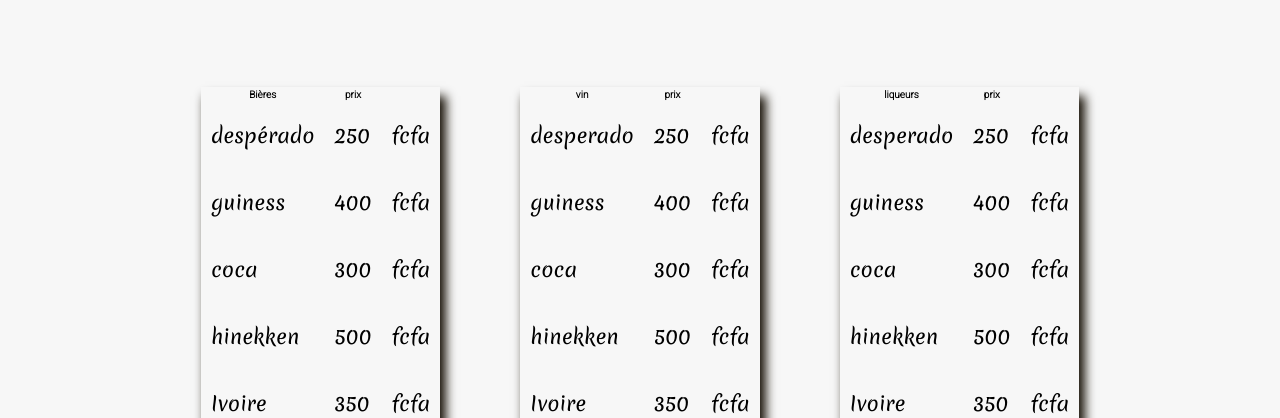
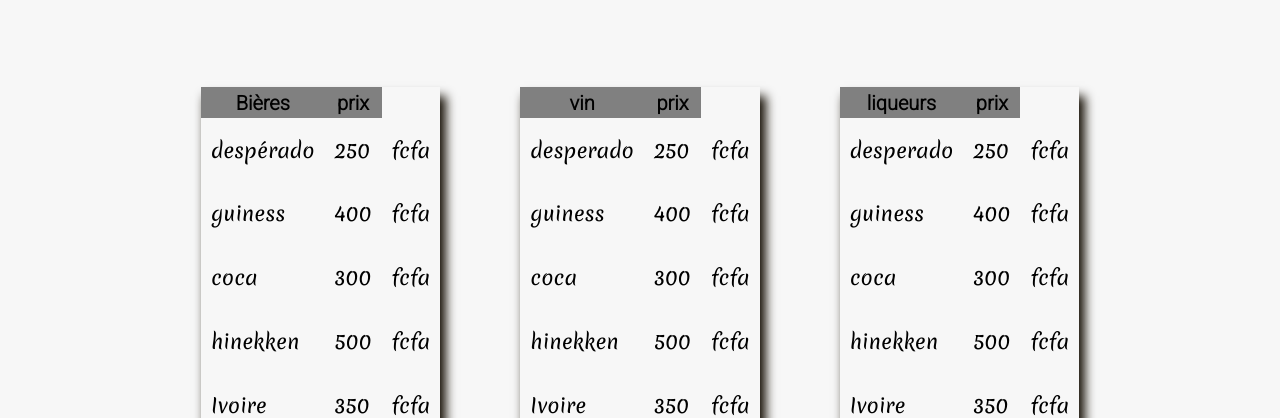
Before and after one commit to starkspartacus/LePoloBar, a plain HTML site: page index.html in a window 1280 px wide. Shown: the part 861-1279 px from the top of the page. Drawn offline with Linux system fonts and the light colour scheme.

Commit message:
bg carte style.css

```diff
--- a/index.html
+++ b/index.html
@@ -15,7 +15,8 @@
         <nav class="nav-bar" id="navigation">
             <a href="#" id="titre" class="titre">POLO BAR <img src="ressources/polo1-.png" alt=""></a>
             <a href="#" class="item-nav">acceuil</a>
-            <a href="#" class="item-nav">bars</a>
+            <a href="#" class="item-nav">bars
+            </a>
             <a href="#" class="item-nav">boisson</a>
             <a href="#" class="item-nav">contact</a>
             <a href="#" class="item-nav">réservation</a>
@@ -23,7 +24,7 @@
         </nav>
 
 
-        <h1> Polo bar internationnal</h1>
+        <h1> Polo Bar internationnal</h1>
         <h2>nous sommes acctuellement ouvert</h2>
         <a href="#section-reserve" id="arrow">reservez votre fête maintenant</a>
     </header>
@@ -34,34 +35,34 @@
         <h2>Nos Tarifs</h2>
         <div id="container-flex">
 
-            <div class="flexCards">
+            <div class="flexCards biere">
 
-                <table>
-                    <tr>
+                <table id="bieres">
+                    <tr id="titre-boisson">
                         <th>Bières</th>
                         <th>prix</th>
                     </tr>
                     <tr>
-                        <td>despérado</td>
+                        <td id="desp">despérado</td>
                         <td>250</td>
                         <td id="devis">fcfa</td>
                     </tr>
-                    <tr><td>guiness</td>
+                    <tr><td id="gui">guiness</td>
                         <td>400</td>
                         <td id="devis">fcfa</td>
                     </tr>
                     <tr>
-                        <td>coca</td>
+                        <td id="coca">coca</td>
                         <td>300</td>
                         <td id="devis">fcfa</td>
                     </tr>
                     <tr>
-                        <td>hinekken</td>
+                        <td id="hine">hinekken</td>
                         <td>500</td>
                         <td id="devis">fcfa</td>
                     </tr>
                     <tr>
-                        <td>Ivoire</td>
+                        <td id="ivoi">Ivoire</td>
                         <td>350</td>
                         <td id="devis">fcfa</td>
                     </tr>
@@ -69,10 +70,10 @@
                 </table>
             </div>
 
-            <div class="flexCards">
+            <div class="flexCards vin">
 
                 <table>
-                    <tr>
+                    <tr id="titre-boisson">
                         <th>vin</th>
                         <th>prix</th>
                     </tr>
@@ -104,10 +105,10 @@
                 </table>
             </div>
 
-            <div class="flexCards">
+            <div class="flexCards liq">
 
                 <table>
-                    <tr>
+                    <tr id="titre-boisson">
                         <th>liqueurs</th>
                         <th>prix</th>
                     </tr>
--- a/style.css
+++ b/style.css
@@ -157,14 +157,15 @@
 #container-flex{
   display: flex;
   flex-wrap: wrap;
-  height: 80vh;
+  height: 60vh;
   width: 100%;
   justify-content:center;
   margin: 0;
 }
 
-table{
-
+table #titre-boisson{
+  font-size: 2rem;
+  background-color: gray;
 }
 
 .flexCards table{
@@ -180,6 +181,7 @@
 .flexCards table:hover{
   transform: translateY(2rem);
 
+
 }
 
 .flexCards tr:hover:nth-child(even){
@@ -191,3 +193,21 @@
   font-size: 2rem;
   font-family: merienda;
 }
+
+.flexCards table #desp{
+  transition: all 2s ease-in-out;
+}
+
+.biere:hover{
+  background-image: url(ressources/despe1-.png);
+}
+
+.vin:hover{
+  background-image: url(ressources/vin1-.png);
+
+}
+
+.liq:hover{
+  background-image: url(ressources/jack2-.png);
+
+}
```
Also changed, not shown: ressources/vin1-.png (added), ressources/vin2-.png (added).
